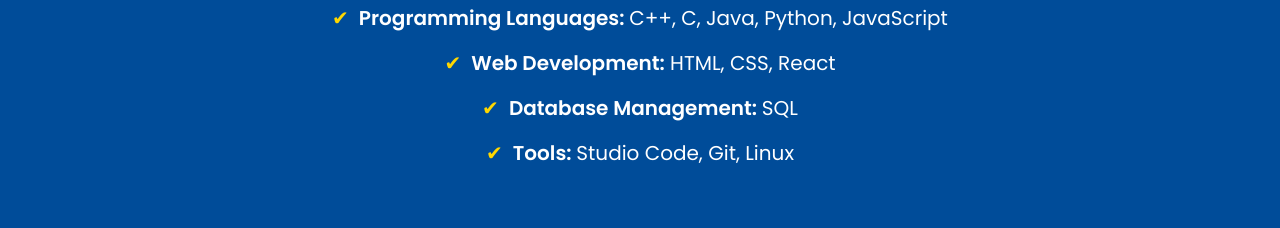
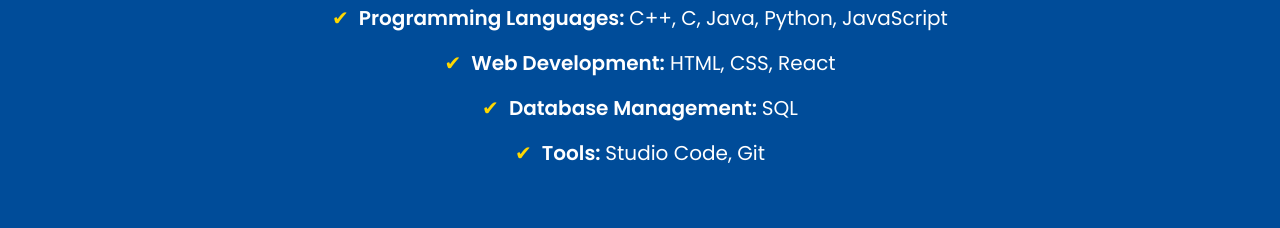
Before and after one commit to Thoufeek23/My_Web, a plain HTML site: page index.html in a window 1280 px wide. Shown: the part 1220-1448 px from the top of the page. Drawn offline with Linux system fonts and the light colour scheme.

Commit message:
Update index.html

```diff
--- a/index.html
+++ b/index.html
@@ -52,7 +52,7 @@
                 <li><strong>Programming Languages: </strong>C++, C, Java, Python, JavaScript</li>
                 <li><strong>Web Development:</strong> HTML, CSS, React</li>
                 <li><strong>Database Management: </strong>SQL</li>
-                <li><strong>Tools: </strong> Studio Code, Git, Linux</li>
+                <li><strong>Tools: </strong> Studio Code, Git</li>
             </ul>
         </div>
     </section>
```
